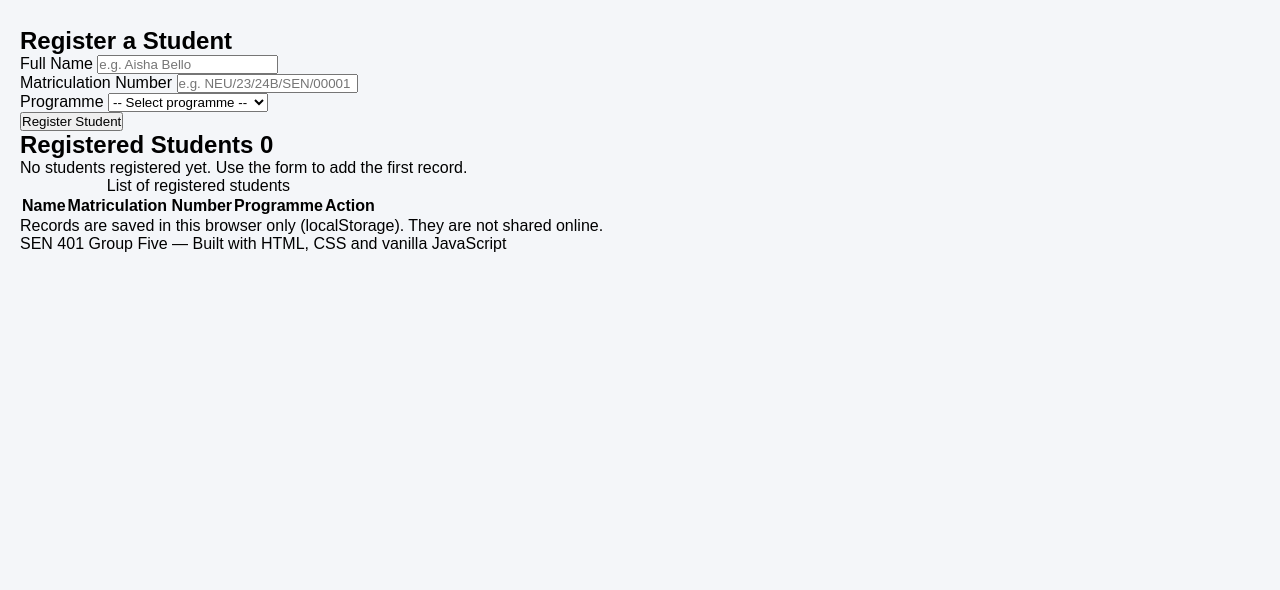
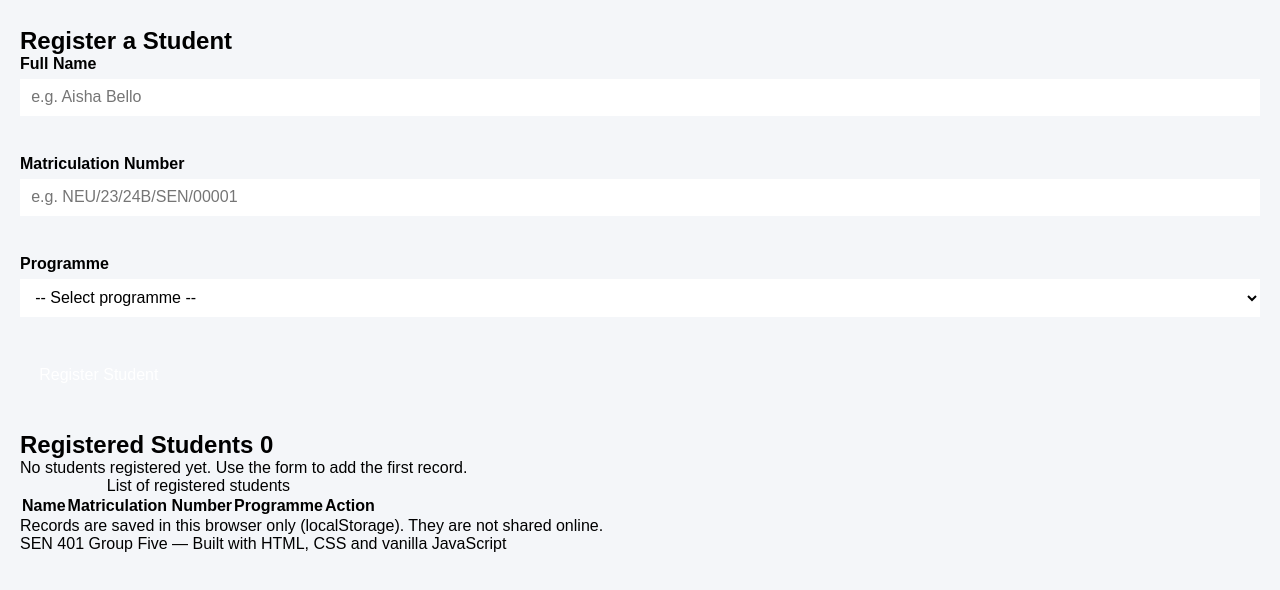
Before and after one commit to lilzic/student-information-system-Group-five, a plain HTML site: page index.html in a window 1280 px wide. Shown: the part 78-668 px from the top of the page. Drawn offline with Linux system fonts and the light colour scheme.

Commit message:
Style student registration form

```diff
--- a/style.css
+++ b/style.css
@@ -20,3 +20,44 @@ header {
   text-align: center;
   margin-bottom: 30px;
 }
+
+/* ===== SECTION 2: REGISTRATION FORM STYLING (Owner: Bello Khalid Bakari) ===== */
+.form-group { margin-bottom: 1rem; }
+
+.form-group label { display: block; font-weight: bold; margin-bottom: 0.35rem; }
+
+.form-group input,
+.form-group select {
+  width: 100%;
+  padding: 0.6rem 0.7rem;
+  font-size: 1rem;
+  border: 1px solid var(--color-border);
+  border-radius: var(--radius);
+  background: #fff;
+}
+
+.form-group input:focus,
+.form-group select:focus {
+  outline: 3px solid #93c5fd;
+  border-color: var(--color-primary);
+}
+
+.form-group input.input-invalid,
+.form-group select.input-invalid { border-color: var(--color-danger); }
+
+.error-text { display: block; min-height: 1.2rem; color: var(--color-danger); font-size: 0.85rem; margin-top: 0.25rem; }
+
+.btn {
+  padding: 0.65rem 1.2rem;
+  font-size: 1rem;
+  border: none;
+  border-radius: var(--radius);
+  cursor: pointer;
+  color: #fff;
+}
+.btn-primary { background: var(--color-primary); }
+.btn-primary:hover { background: var(--color-primary-dark); }
+
+.form-message { margin: 0.9rem 0 0; font-weight: bold; min-height: 1.4rem; }
+.form-message.success { color: var(--color-success); }
+.form-message.error { color: var(--color-danger); }
```
